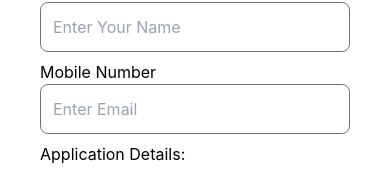
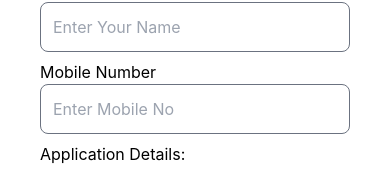
Before and after one commit to rafin8990/application-client, a React (Create React App) app: page /home in a window 390 px wide. Shown: the part 585-757 px from the top of the page. Built offline with nearby package versions, Linux system fonts and the light colour scheme.

Commit message:
mobile number placeholder edited

```diff
--- a/src/Pages/Home/Home.js
+++ b/src/Pages/Home/Home.js
@@ -76,7 +76,7 @@ const Home = () => {
                             <p>
                                 <span className="">Mobile Number</span>
                             </p>
-                            <input {...register("mobile", { required: "Mobile Number is required" })} type="email" placeholder="Enter Email" className="  p-3 border border-gray-500 rounded-lg w-full " />
+                            <input {...register("mobile", { required: "Mobile Number is required" })} type="email" placeholder="Enter Mobile No" className="  p-3 border border-gray-500 rounded-lg w-full " />
                             {errors.mobile && <p className="text-red-600">{errors.mobile?.message}</p>}
                         </div>
                         <div className="my-2 w-full">
```
